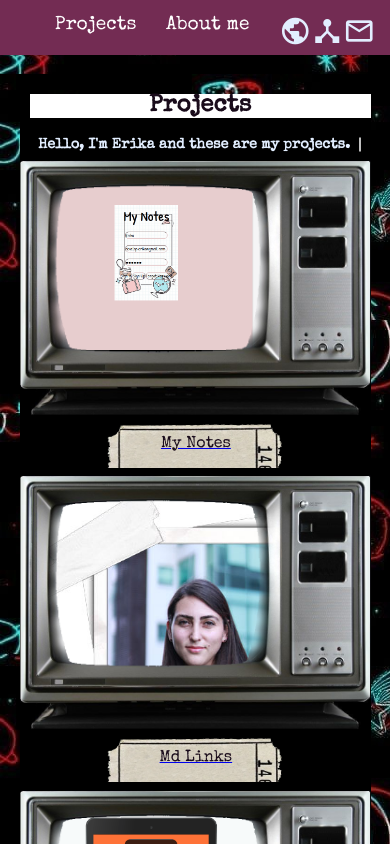
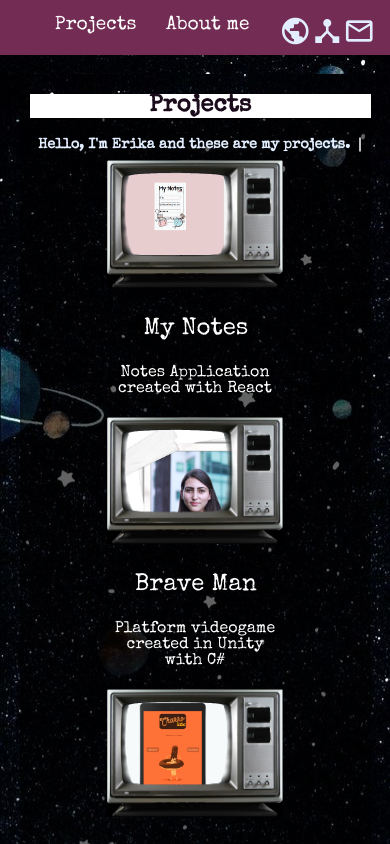
Before and after one commit to 26erika/26erika.github.io, a React (Create React App) app: page / in a window 390 px wide. Shown: the top 844 px of the page. Built offline with nearby package versions, Linux system fonts and the light colour scheme.

Commit message:
Se modifica fondo y se agrega descripcion de proyecto

```diff
--- a/src/App.css
+++ b/src/App.css
@@ -3,9 +3,9 @@
   box-sizing: border-box;
 }
 body{
-  background-image: url(./images/ovni.jpg);
+  background-image: url(./images/space.jpg);
   overflow: hidden;
-  overflow-y: scroll;
+  overflow-y: auto;
   width: 100%;
   /*background-color: #e2eeff;*/
 }
@@ -44,12 +44,12 @@ li a {
   text-align: center;
 }
 .about{
-  background-color: black;
+  background-color: rgba(0, 0, 0, 0.6);
   float: right;
   width: 50%;
   padding: 2rem;
   height: 30%;
-  margin-top: -4%;
+  margin-top: -1%;
   margin-bottom: 10%;
 }
  .description{
@@ -87,7 +87,7 @@ li a {
   font-size: 1.2rem;
   font-weight: lighter;
   margin-bottom: 1rem;
-  padding: 2%;
+  padding: 1%;
   margin-top: 5%;
 }
 .media{
@@ -108,7 +108,7 @@ li a {
 .container {
   width: 70rem;
   margin: 0 auto;
-  background-color: black;
+  background-color: rgba(0, 0, 0, 0.6);
 }
 
 .button-icon{
@@ -154,7 +154,7 @@ li a {
 }
 
 .img-project{
-  width: 30%;
+  width: 90%;
 }
 .churrolatte{
   background-image: url(./images/churrolatte-1.gif);
@@ -190,24 +190,30 @@ li a {
   justify-content: center;
 }
 .demo-title{
-  background-image: url(./images/ticket.png);
-  height: auto;
   width: 50%;
   margin-bottom: 5%;
   background-repeat: no-repeat;
   background-size: 100% ;
   display: inline-block;
-  font-size: 1rem;
   font-family: 'Special Elite', cursive;
 }
 
 .demo-title{
+  text-align: center;
   justify-content: space-between;
 }
 .title-project{
+  font-size: 1.5rem;
   margin-left: 10%;
-  color: #1a0c1b;
+  color: #fff;
 }
+.title-description{
+  font-size: 1rem;
+  color: #fff;
+}
+/*a{
+  text-decoration: #fff;
+}*/
 
 @media screen and (max-width:670px){
   .navRouter{
@@ -251,7 +257,7 @@ li a {
     margin-top: 1%;
   }
   .about{
-    background-color: black;
+    background-color: rgba(0, 0, 0, 0.6);
     width: 100%;
     padding: 2rem;
     height: 30%;
@@ -285,7 +291,7 @@ li a {
   .container {
     width: 90%;
     margin: 0 auto;
-    background-color: black;
+    background-color: rgba(0, 0, 0, 0.6);
   }
   .line{
     color: #e2eeff;
@@ -353,28 +359,41 @@ li a {
     background-repeat: no-repeat;
     cursor: pointer;
   }
+  .title-projects{
+    text-align: center;
+    font-family: 'Special Elite', cursive;
+    color: #1a0c1b;
+    background-color: #fff;
+    margin-left: 3%;
+  }
   .demo-projects{
-    display: inline-block;
-    justify-content: space-between;
-    text-align: center;
-    margin-bottom: 5%;
+    display: flex;
+    flex-direction: column;
+    align-items: center;
+    width: 100%;
+    margin: auto;
+    justify-content: center;
   }
   .demo-title {
-    display: inline-block;
-    justify-content: space-between;
-    background-image: url(./images/ticket.png);
-    background-repeat: no-repeat;
-    height: 10%;
     width: 50%;
-    margin-bottom: 2%;
+    margin-bottom: 1%;
     font-size: 1rem;
     font-family: 'Special Elite', cursive;
-    text-decoration: none;
-    color: #1a0c1b;
+  }
+  .demo-title{
+    text-align: center;
+    justify-content: space-between;
   }
   .title-project{
     margin-left: 1%;
-    color: #1a0c1b;
+    color: #fff;
+  }
+  .title-description{
+    font-size: 1rem;
+    color: #fff;
+  }
+  a{
+    text-decoration: #fff;
   }
 
 }
--- a/src/components/about.js
+++ b/src/components/about.js
@@ -16,7 +16,7 @@ class About extends Component {
           <h4 className="description">I combine my talents as a self-taught artist with my knowledge in developer to create interactive web apps.</h4>
           <h4 className="description">I live in Jalisco, I studied interior design and a frontend developer bootcamp. I love the technologie and the things that made with it.</h4>
           <h4 className="description">I have experience working with JavaScript, HTML5, CSS3, React.js, Firebase, Node.js. and Unity with C#</h4>
-          <h4 className="description">When I didn't work, i like study, draw and i fan of riddles.</h4>
+          <h4 className="description">When I didn't work, I'm a very curious person and I love to learn something new all the time, draw and i fan of riddles.</h4>
         </div>
 
       </div>
--- a/src/components/projects.js
+++ b/src/components/projects.js
@@ -15,23 +15,26 @@ class Projects extends Component {
           </h2>
         </section>
         <div className="demo-projects">
+          <div className='demo-title'>
           <img className="img-project my-notes" src={TV} alt="tv" onClick={Modal}></img>
-          <div className='demo-title'>
             <a href="https://26erika.github.io/my-notes/">
               <p className="title-project">My Notes</p>
             </a>
+            <p className="title-description">Notes Application created with React</p>
           </div>
+          <div className='demo-title'>
           <img className="img-project md-links" src={TV} alt="tv"></img>
+            <a href="https://26erika.github.io">
+              <p className="title-project">Brave Man</p>
+            </a>
+            <p className="title-description">Platform videogame created in Unity with C#</p>
+          </div>
           <div className='demo-title'>
-            <a href="https://26erika.github.io">
-              <p className="title-project">Md Links</p>
-            </a>
-          </div>
           <img className="img-project churrolatte" src={TV} alt="tv"></img>
-          <div className='demo-title'>
             <a href="https://26erika.github.io/churrolatte/">
               <p className="title-project">Churrolatte</p>
             </a>
+            <p className="title-description">Restaurant order system created with React and Mongo Db</p>
           </div>
         </div>
 
```
Also changed, not shown: src/images/space.jpg (added).
